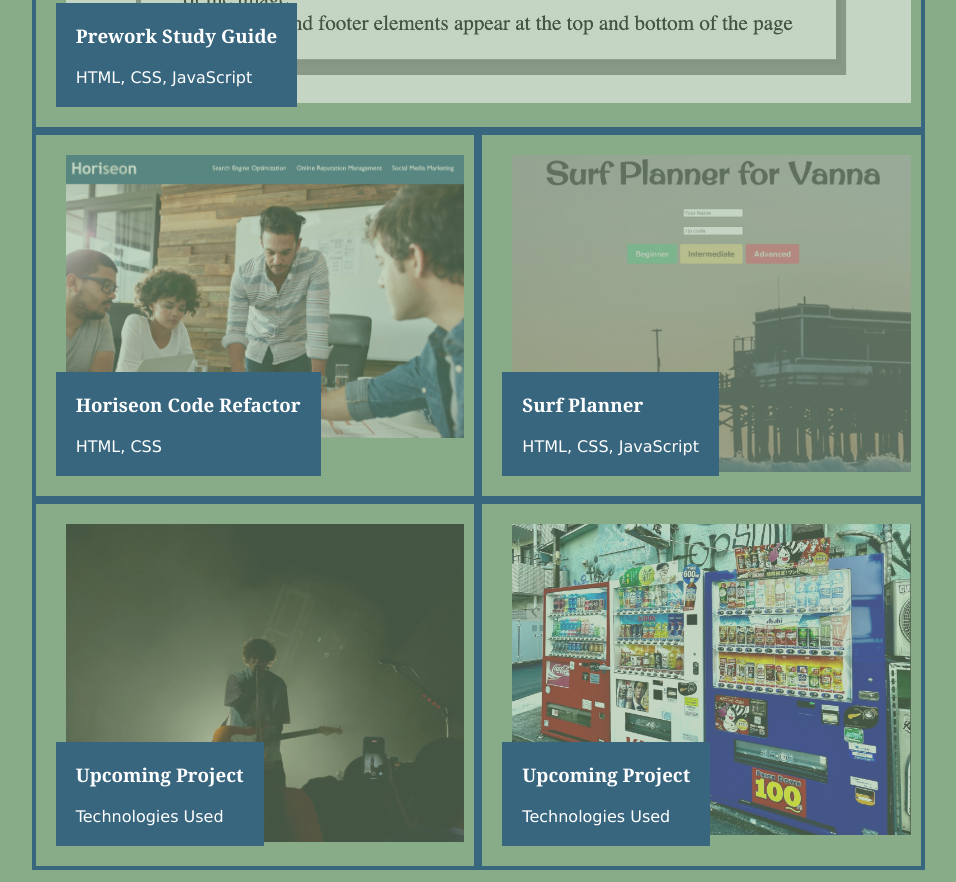
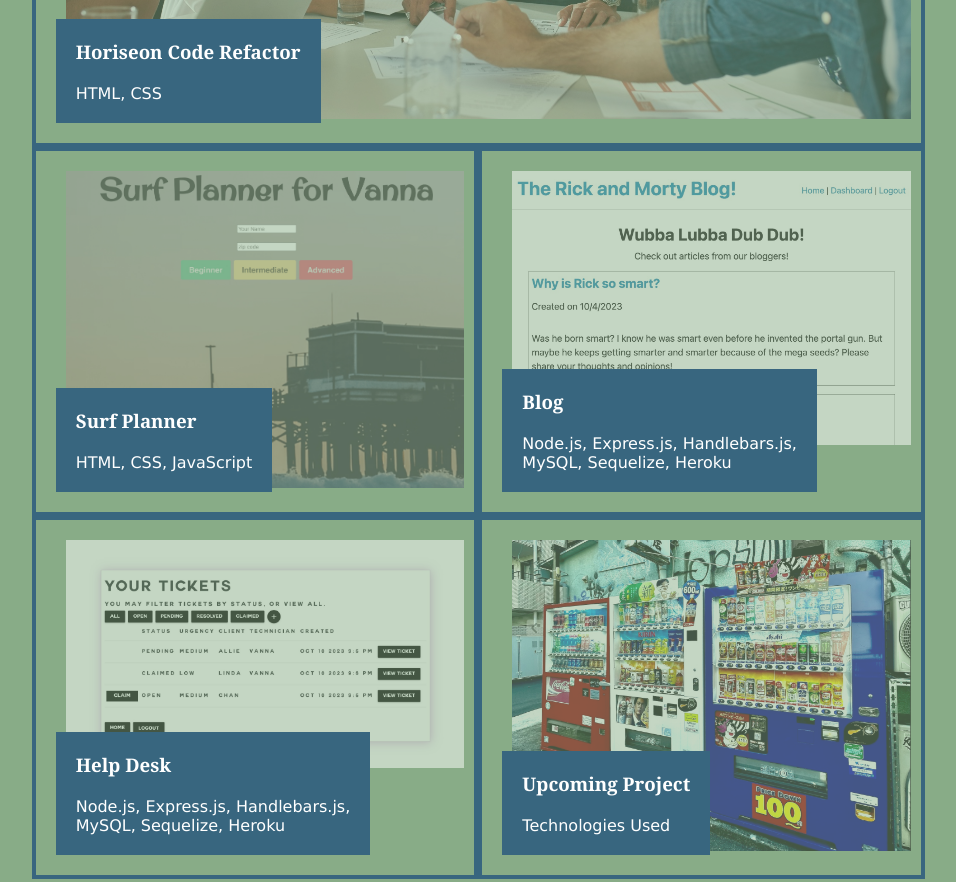
Before and after one commit to Vannasaur/module-2-professional-portfolio, a plain HTML site: page index.html in a window 1280 px wide. Shown: the part 910-1792 px from the top of the page, without its empty margins (305-1261 px from the left). Drawn offline with Linux system fonts and the light colour scheme.

Commit message:
added new projects (blog and help desk) to portfolio and removed prework study guide, safe revert point

```diff
--- a/index.html
+++ b/index.html
@@ -42,13 +42,6 @@
             <h2>Work</h2>
                 <ul>
                     <li class="top-project">
-                        <a href="https://vannasaur.github.io/prework-study-guide/" target="_blank"><img src="./assets/images/Prework-Study-Guide.jpg"></a>
-                        <figcaption class="textbox">
-                            <h3>Prework Study Guide</h3>
-                            <p>HTML, CSS, JavaScript</p>
-                        </figcaption>
-                    </li>
-                    <li class="projects">
                         <a href="https://vannasaur.github.io/horiseon-refactor/" target="_blank"><img src="./assets/images/Horiseon.jpg"></a>
                         <figcaption class="textbox">
                             <h3>Horiseon Code Refactor</h3>
@@ -63,10 +56,16 @@
                         </figcaption>
                     </li>
                     <li class="projects">
-                        <a href="#"><img src="./assets/images/Placeholder-2.jpg"></a>
+                        <a href="https://immense-caverns-15186-3cc45d438581.herokuapp.com/"><img src="./assets/images/Blog.jpeg"></a>
                         <figcaption class="textbox">
-                            <h3>Upcoming Project</h3>
-                            <p>Technologies Used</p>
+                            <h3>Blog</h3>
+                            <p>Node.js, Express.js, Handlebars.js,<br>MySQL, Sequelize, Heroku</p>
+                        </figcaption>
+                    <li class="projects">
+                        <a href="https://murmuring-chamber-70429-75790581b652.herokuapp.com/"><img src="./assets/images/Help-Desk.jpeg"></a>
+                        <figcaption class="textbox">
+                            <h3>Help Desk</h3>
+                            <p>Node.js, Express.js, Handlebars.js,<br>MySQL, Sequelize, Heroku</p>
                         </figcaption>
                     </li>
                     <li class="projects">
```
Also changed, not shown: assets/images/Blog.jpeg (added), assets/images/Help-Desk.jpeg (added), 1 other file.
